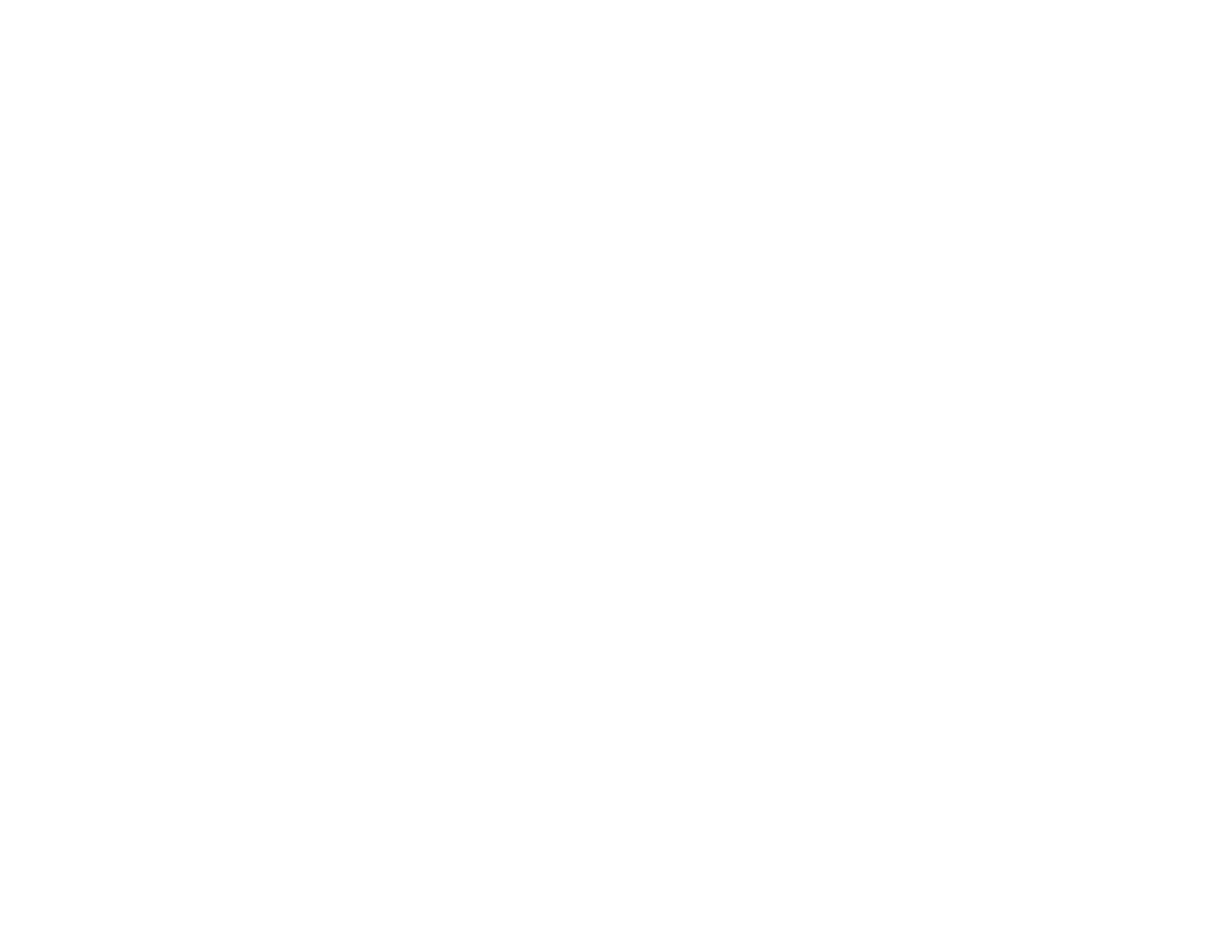
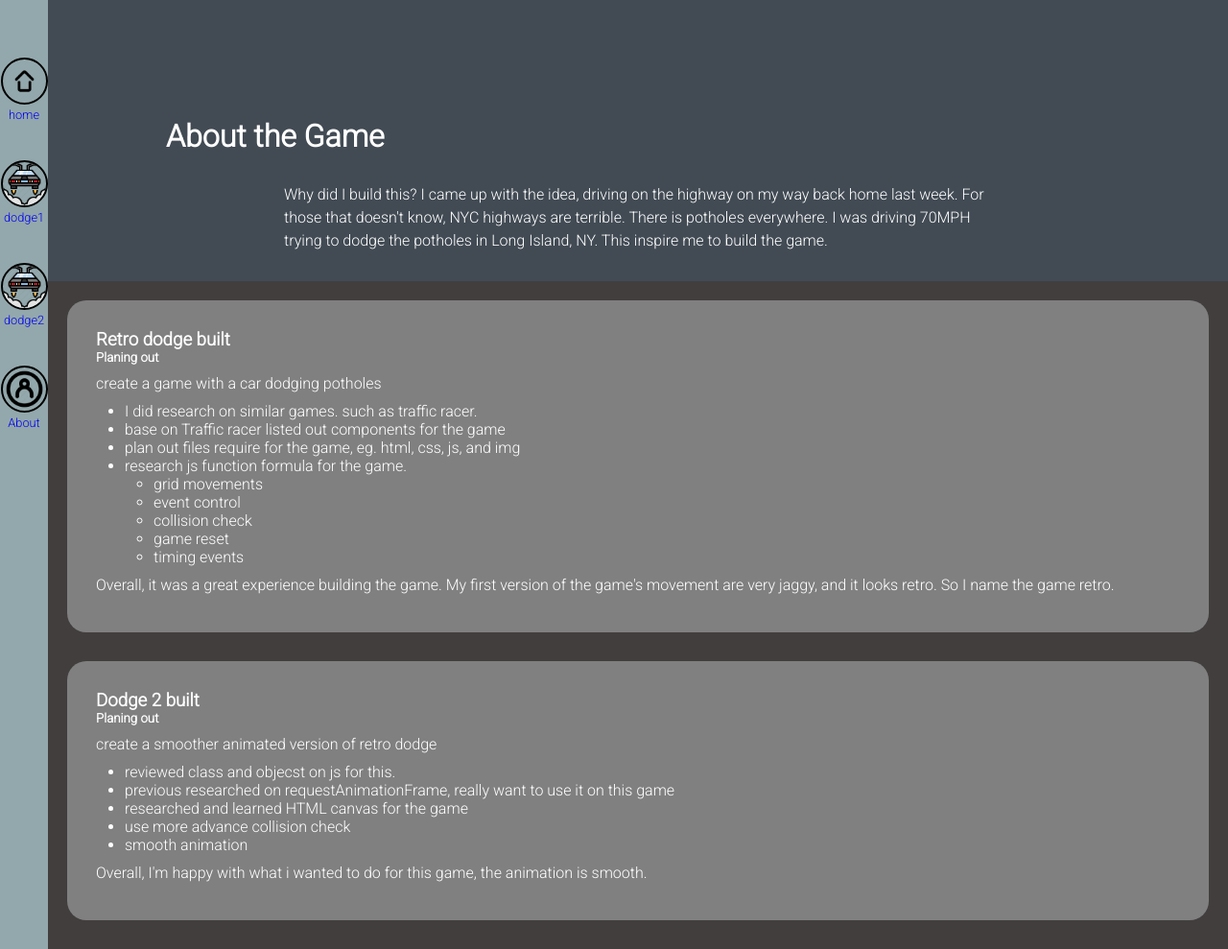
Before and after one commit to huan00/Dodge-Potholes, a plain HTML site: page about.html in a window 1280 px wide. Shown: the whole page at 96% size. Before the commit the page ends 800 px from the top, so only its background shows below. Drawn offline with Linux system fonts and the light colour scheme.

Commit message:
fix border on index.html

```diff
--- a/about.html
+++ b/about.html
@@ -0,0 +1,60 @@
+<!DOCTYPE html>
+<html lang="en">
+<head>
+  <meta charset="UTF-8">
+  <meta http-equiv="X-UA-Compatible" content="IE=edge">
+  <meta name="viewport" content="width=device-width, initial-scale=1.0">
+  <link rel="stylesheet" href="./css/about.css">
+  <title>Document</title>
+</head>
+<body>
+  <nav>
+    <ul>
+      <li><a href='index.html'><img src='./Image/home.webp' alt="home">home</a></li>
+      <li><a href='../dodge1.html'><img src='../Image/carIcon.webp' alt='dodge1'>dodge1</a></li>
+      <li><a href='./Dodge 2/dodge2.html'><img src='./Image/carIcon.webp' alt='dodge2'>dodge2</a></li>
+      <li><a href='./about.html'><img src='./Image/aboutme.png' alt='aboutme'>About</a></li>
+    </ul>
+
+  </nav>
+  <header>
+    <h1>About the Game</h1>
+    <p>Why did I build this? I came up with the idea, driving on the highway on my way back home last week. For those that doesn't know, NYC highways are terrible. There is potholes everywhere. I was driving 70MPH trying to dodge the potholes in Long Island, NY. This inspire me to build the game.</p>
+  </header>
+  <main>
+    <div id="dodge1">
+      <h3>Retro dodge built</h3>
+      <h5>Planing out</h5>
+      <p>create a game with a car dodging potholes</p>
+      <ul>
+        <li>I did research on similar games. such as traffic racer.</li>
+        <li>base on Traffic racer listed out components for the game</li>
+        <li>plan out files require for the game, eg. html, css, js, and img</li>
+        <li>research js function formula for the game.</li>
+          <ul>
+            <li>grid movements</li>
+            <li>event control</li>
+            <li>collision check</li>
+            <li>game reset</li>
+            <li>timing events</li>
+          </ul>
+      </ul>
+      <p>Overall, it was a great experience building the game. My first version of the game's movement are very jaggy, and it looks retro. So I name the game retro.</p>
+
+    </div>
+    <div id="dodge2">
+      <h3>Dodge 2 built</h3>
+      <h5>Planing out</h5>
+      <p>create a smoother animated version of retro dodge</p>
+      <ul>
+        <li>reviewed class and objecst on js for this.</li>
+        <li>previous researched on requestAnimationFrame, really want to use it on this game</li>
+        <li>researched and learned HTML canvas for the game</li>
+        <li>use more advance collision check</li>
+        <li>smooth animation</li>
+      </ul>
+      <p>Overall, I'm happy with what i wanted to do for this game, the animation is smooth.</p>
+    </div>
+  </main>
+</body>
+</html>
--- a/css/index.css
+++ b/css/index.css
@@ -42,6 +42,8 @@ header ul {
   width: fit-content;
 
   margin: 0 auto;
+  padding: 15px;
+  border-radius: 10px;
   text-align: left;
   list-style-type: none;
 }
```
Also changed, not shown: Dodge 2/dodge2.html (+1 -1 lines), dodge1.html (+1 -1 lines), index.html (+6 -0 lines).
